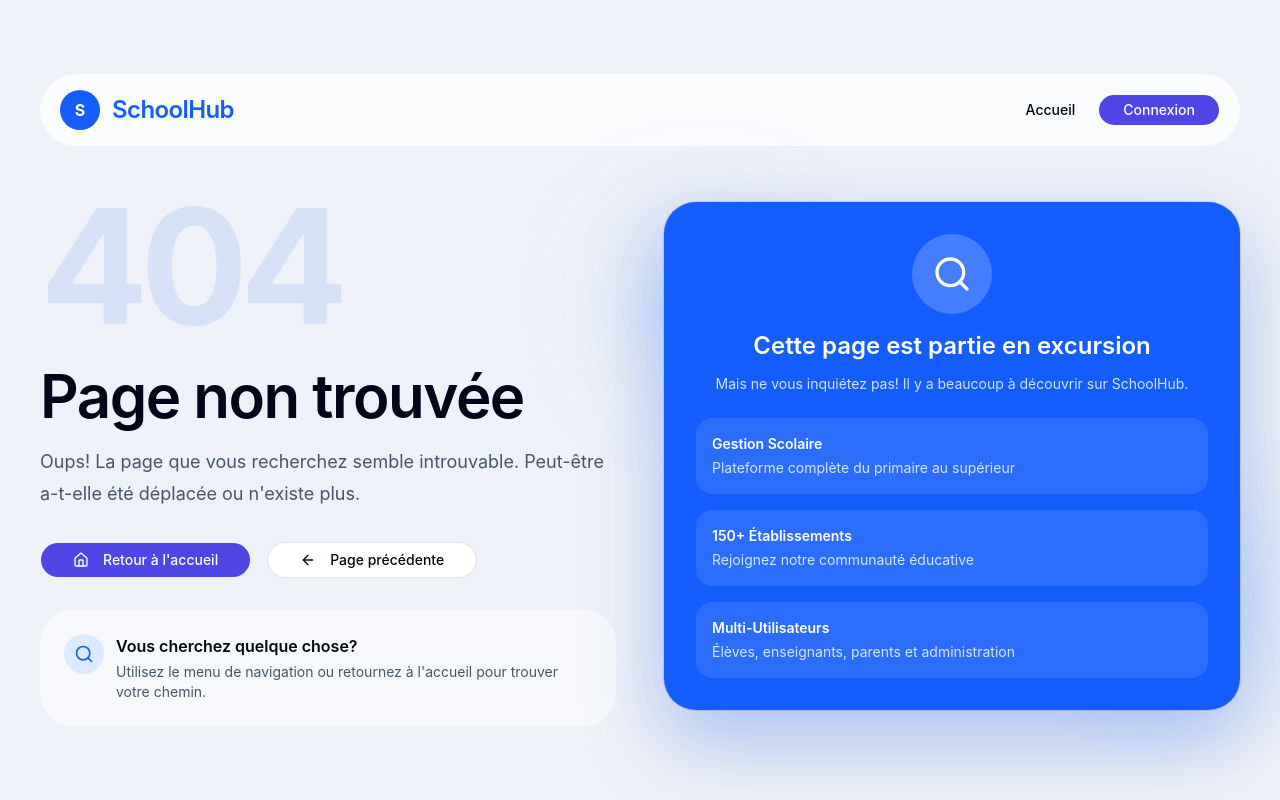
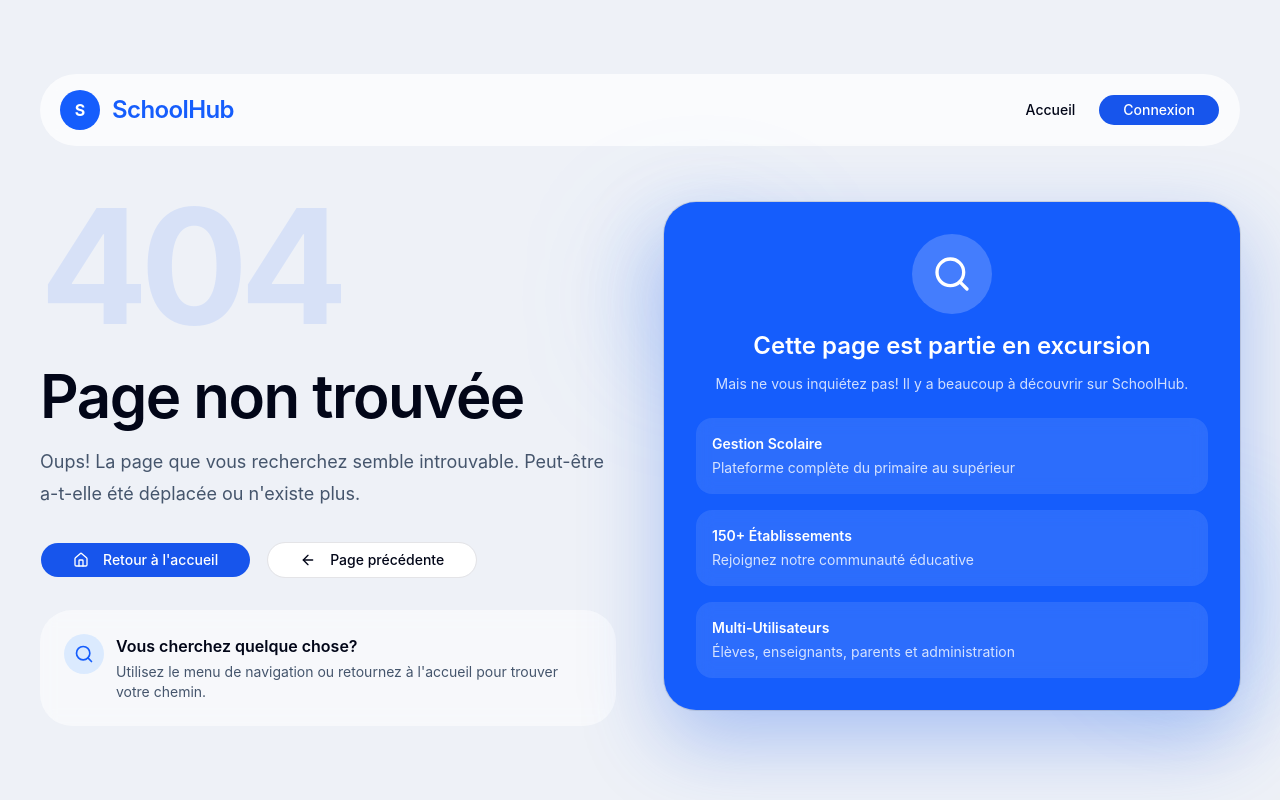
Before and after one commit to rudney5000/school-management, a React (Vite) app in the folder frontend/: page / in a window 1280 px wide. Built offline with nearby package versions, Linux system fonts and the light colour scheme.

Commit message:
style: globale style

```diff
--- a/frontend/src/app/styles/index.css
+++ b/frontend/src/app/styles/index.css
@@ -3,8 +3,10 @@
 @variant dark (&:is(.dark *));
 
 @theme {
-    --color-primary: #4f46e5;
+    --color-primary: #1755ec;
     --color-primary-foreground: #ffffff;
+    --color-brand-start: #1755ec;
+    --color-brand-end: #4f46e5;
 
     --color-background: hsl(0 0% 100%);
     --color-foreground: hsl(240 10% 3.9%);
@@ -25,7 +27,7 @@
     --color-input: hsl(240 5.9% 90%);
     --color-ring: hsl(240 10% 3.9%);
 
-    --radius: 0.5rem;
+    --radius: 0.75rem;
 }
 
 :root {
@@ -38,7 +40,7 @@
     --popover: 0 0% 100%;
     --popover-foreground: 240 10% 3.9%;
 
-    --primary: 239 84% 67%;
+    --primary: 223 85% 51%;
     --primary-foreground: 0 0% 100%;
 
     --secondary: 240 4.8% 95.9%;
@@ -57,7 +59,7 @@
     --input: 240 5.9% 90%;
     --ring: 240 10% 3.9%;
 
-    --radius: 0.5rem;
+    --radius: 0.75rem;
 
     --chart-1: 12 76% 61%;
     --chart-2: 173 58% 39%;
```
